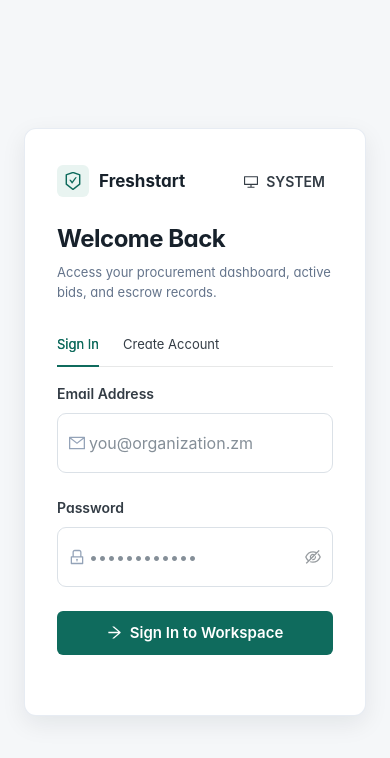
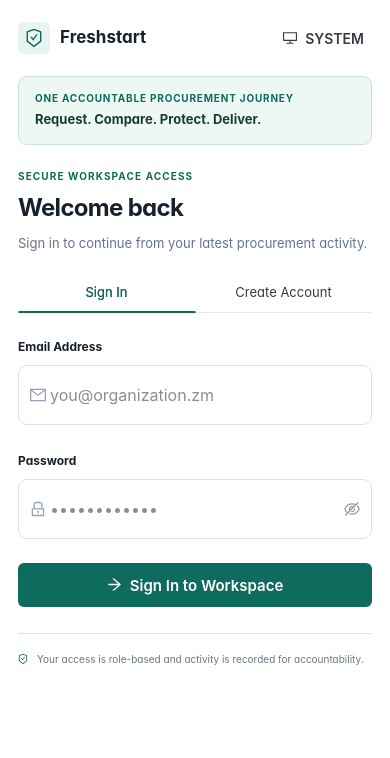
Before and after one commit to JamieWamz/zedprocure, a React (Create React App) app in the folder frontend/: page /login in a window 390 px wide. Shown: the top 758 px of the page. Built offline with nearby package versions, Linux system fonts and the light colour scheme; no server answers.

Commit message:
feat(ui): enrich unified login experience

```diff
--- a/frontend/src/components/UnifiedLogin.js
+++ b/frontend/src/components/UnifiedLogin.js
@@ -1,10 +1,11 @@
 import React, { useState } from 'react';
-import { Alert, Form, Input, Button, Select, Tabs, message, Space, Tag, Tooltip } from 'antd';
+import { Alert, Form, Input, Button, Radio, Tabs, message, Tag } from 'antd';
 import {
   MailOutlined, LockOutlined, UserOutlined, BankOutlined,
   SafetyCertificateOutlined, CheckCircleFilled,
-  ThunderboltOutlined, SunOutlined, MoonOutlined, DesktopOutlined,
-  ArrowRightOutlined
+  SunOutlined, MoonOutlined, DesktopOutlined, ArrowRightOutlined,
+  ShoppingCartOutlined, ShopOutlined, FileProtectOutlined,
+  AuditOutlined
 } from '@ant-design/icons';
 import { useAuth } from '../context/AuthContext';
 import { useNavigate } from 'react-router-dom';
@@ -18,14 +19,10 @@
   const navigate = useNavigate();
   const [loading, setLoading] = useState(false);
   const [registering, setRegistering] = useState(false);
+  const [activeTab, setActiveTab] = useState('login');
   const [loginForm] = Form.useForm();
   const [registerForm] = Form.useForm();
   const accountType = Form.useWatch('account_type', registerForm);
-
-  const fillQuickLogin = (email, password) => {
-    loginForm.setFieldsValue({ email, password });
-    message.info(`Pre-filled login for ${email}`);
-  };
 
   const onFinish = async (values) => {
     setLoading(true);
@@ -70,7 +67,7 @@
 
   return (
     <div className="login-split">
-      {/* ── Left Hero Side ── */}
+      {/* ── Product introduction ── */}
       <div className="login-hero" aria-hidden="true">
         <img className="login-hero-img" src={cdnImages.loginHero} alt="Zambia Procurement" loading="eager" />
         <div className="login-hero-overlay" />
@@ -81,53 +78,78 @@
                 <SafetyCertificateOutlined style={{ fontSize: 20, color: '#ffffff' }} />
               </span>
               <span className="login-hero-title">Freshstart</span>
-              <Tag style={{ padding: '1px 8px', borderColor: 'rgba(255,255,255,.28)', background: 'rgba(15,107,93,.36)', color: '#d7f3ec' }}>
-                Procurement platform
-              </Tag>
+              <Tag className="login-hero-brand-tag">Procurement platform</Tag>
+            </div>
+            <div className="login-system-status">
+              <span className="login-system-status-dot" />
+              Secure workspace
             </div>
           </div>
 
           <div className="login-hero-middle">
+            <div className="login-hero-eyebrow">One accountable procurement journey</div>
             <h1 className="login-hero-heading">
-              Procurement workflows with <br />
-              clear financial controls.
+              From requirement to payment,<br />every step stays clear.
             </h1>
             <p className="login-hero-subheading">
-              Coordinate buyers, verified suppliers, approvals, escrow payments and audit records in one accountable workspace.
+              Bring buyers, verified suppliers, approvals, protected payments and delivery records into one connected workspace.
             </p>
 
-            <div className="login-hero-pills">
-              <div className="login-pill">
-                <CheckCircleFilled style={{ color: '#10b981' }} />
-                <span>Controlled escrow and payment records</span>
+            <div className="login-journey" aria-label="Procurement workflow">
+              <div className="login-journey-step">
+                <span>01</span>
+                <strong>Request</strong>
+                <small>Define the need</small>
               </div>
-              <div className="login-pill">
-                <CheckCircleFilled style={{ color: '#10b981' }} />
-                <span>Supplier compliance verification</span>
+              <ArrowRightOutlined className="login-journey-arrow" />
+              <div className="login-journey-step">
+                <span>02</span>
+                <strong>Compare</strong>
+                <small>Review fair offers</small>
               </div>
-              <div className="login-pill">
-                <CheckCircleFilled style={{ color: '#10b981' }} />
-                <span>Structured bid evaluation and approvals</span>
+              <ArrowRightOutlined className="login-journey-arrow" />
+              <div className="login-journey-step">
+                <span>03</span>
+                <strong>Protect</strong>
+                <small>Approve and fund</small>
+              </div>
+              <ArrowRightOutlined className="login-journey-arrow" />
+              <div className="login-journey-step">
+                <span>04</span>
+                <strong>Deliver</strong>
+                <small>Complete with proof</small>
+              </div>
+            </div>
+
+            <div className="login-role-preview">
+              <div className="login-role-preview-card">
+                <span className="login-role-preview-icon"><ShoppingCartOutlined /></span>
+                <div>
+                  <strong>For customers</strong>
+                  <p>Make requests, compare proposals and follow every order.</p>
+                </div>
+              </div>
+              <div className="login-role-preview-card">
+                <span className="login-role-preview-icon"><ShopOutlined /></span>
+                <div>
+                  <strong>For suppliers</strong>
+                  <p>Find opportunities, submit bids and manage delivery.</p>
+                </div>
               </div>
             </div>
           </div>
 
           <div className="login-hero-foot">
-            <Space size={16}>
-              <span>Role-based access</span>
-              <span>•</span>
-              <span>Auditable workflows</span>
-              <span>•</span>
-              <span>Financial controls</span>
-            </Space>
+            <span><FileProtectOutlined /> Protected payment records</span>
+            <span><CheckCircleFilled /> Verified participation</span>
+            <span><AuditOutlined /> Traceable decisions</span>
           </div>
         </div>
       </div>
 
-      {/* ── Right Form Pane ── */}
+      {/* ── Workspace access ── */}
       <div className="login-form-pane">
         <div className="login-card">
-          {/* Header Bar: Brand + Theme Toggle */}
           <div className="login-card-header">
             <div className="login-brand-small">
               <div className="login-brand-icon">
@@ -143,21 +165,31 @@
                 icon={appearance === 'dark' ? <SunOutlined /> : appearance === 'light' ? <MoonOutlined /> : <DesktopOutlined />}
                 onClick={() => setAppearance(appearance === 'dark' ? 'light' : appearance === 'light' ? 'system' : 'dark')}
                 title={`Theme: ${appearance}`}
+                aria-label={`Change appearance. Current setting: ${appearance}`}
               >
                 {appearance.toUpperCase()}
               </Button>
             </div>
           </div>
 
-          {/* Headline */}
-          <div className="login-card-title-section">
-            <h2>Welcome Back</h2>
-            <p>Access your procurement dashboard, active bids, and escrow records.</p>
+          <div className="login-mobile-intro">
+            <span>One accountable procurement journey</span>
+            <strong>Request. Compare. Protect. Deliver.</strong>
           </div>
 
-          {/* Form Tabs: Sign In / Create Account */}
+          <div className="login-card-title-section">
+            <span className="login-card-eyebrow">Secure workspace access</span>
+            <h2>{activeTab === 'login' ? 'Welcome back' : 'Join Freshstart'}</h2>
+            <p>
+              {activeTab === 'login'
+                ? 'Sign in to continue from your latest procurement activity.'
+                : 'Choose your role and create the workspace that fits your work.'}
+            </p>
+          </div>
+
           <Tabs
-            defaultActiveKey="login"
+            activeKey={activeTab}
+            onChange={setActiveTab}
             className="login-tabs"
             items={[
               {
@@ -212,24 +244,27 @@
                 label: 'Create Account',
                 children: (
                   <Form form={registerForm} name="register" onFinish={onRegister} layout="vertical" initialValues={{ account_type: 'customer' }} requiredMark={false}>
-                    <Form.Item name="account_type" label="I want to register as:" rules={[{ required: true }]}>
-                      <Select
-                        size="large"
-                        options={[
-                          { value: 'customer', label: 'Customer / Buyer (Procurement Officer)' },
-                          { value: 'supplier', label: 'Supplier / Vendor (Bidding Contractor)' },
-                        ]}
-                      />
+                    <Form.Item name="account_type" label="Choose your workspace" rules={[{ required: true }]}>
+                      <Radio.Group className="login-role-selector">
+                        <Radio.Button value="customer">
+                          <ShoppingCartOutlined />
+                          <span><strong>Customer</strong><small>Request and purchase</small></span>
+                        </Radio.Button>
+                        <Radio.Button value="supplier">
+                          <ShopOutlined />
+                          <span><strong>Supplier</strong><small>Bid and deliver</small></span>
+                        </Radio.Button>
+                      </Radio.Group>
                     </Form.Item>
 
                     {accountType === 'supplier' && (
                       <Alert
                         type="info"
                         showIcon
-                        style={{ marginBottom: 16, borderRadius: 8 }}
+                        className="login-supplier-note"
                         message={
-                          <span style={{ fontSize: 13 }}>
-                            Suppliers must provide PACRA & ZRA details for compliance.
+                          <span>
+                            Have your PACRA and ZRA details ready for supplier verification.
                           </span>
                         }
                       />
@@ -265,6 +300,11 @@
               },
             ]}
           />
+
+          <div className="login-assurance">
+            <SafetyCertificateOutlined />
+            <span>Your access is role-based and activity is recorded for accountability.</span>
+          </div>
         </div>
       </div>
     </div>
--- a/frontend/src/global.css
+++ b/frontend/src/global.css
@@ -190,25 +190,19 @@
 .login-split {
   min-height: 100vh;
   min-height: 100dvh;
-  display: flex;
+  display: grid;
+  grid-template-columns: minmax(0, 1.18fr) minmax(430px, 0.82fr);
   background: var(--bg-color-light);
   font-family: var(--font-family-sans);
 }
 
 html[data-theme='dark'] .login-split { background: var(--bg-color-dark); }
 
-/* Left Hero Section */
 .login-hero {
   position: relative;
-  flex: 1 1 55%;
   overflow: hidden;
-  display: none;
-}
-
-@media (min-width: 900px) {
-  .login-hero {
-    display: block;
-  }
+  min-height: 100vh;
+  min-height: 100dvh;
 }
 
 .login-hero-img {
@@ -217,14 +211,15 @@
   width: 100%;
   height: 100%;
   object-fit: cover;
-  transform: scale(1.03);
-  transition: transform 10s ease;
+  transform: scale(1.02);
 }
 
 .login-hero-overlay {
   position: absolute;
   inset: 0;
-  background: linear-gradient(110deg, rgba(15, 27, 34, 0.94), rgba(15, 62, 55, 0.86));
+  background:
+    radial-gradient(circle at 82% 18%, rgba(70, 183, 166, 0.22), transparent 30%),
+    linear-gradient(122deg, rgba(8, 19, 27, 0.97) 5%, rgba(13, 55, 51, 0.92) 58%, rgba(9, 42, 48, 0.88));
 }
 
 .login-hero-content {
@@ -234,8 +229,15 @@
   display: flex;
   flex-direction: column;
   justify-content: space-between;
-  padding: 48px 56px;
+  padding: clamp(32px, 4vw, 58px) clamp(36px, 5vw, 72px);
   color: #ffffff;
+}
+
+.login-hero-top {
+  display: flex;
+  align-items: center;
+  justify-content: space-between;
+  gap: 24px;
 }
 
 .login-hero-brand {
@@ -247,12 +249,12 @@
 .login-hero-logo {
   width: 40px;
   height: 40px;
-  border-radius: 8px;
-  background: #0f6b5d;
+  border-radius: 9px;
+  background: rgba(38, 153, 133, 0.92);
   display: flex;
   align-items: center;
   justify-content: center;
-  box-shadow: none;
+  box-shadow: 0 8px 24px rgba(2, 16, 14, 0.28);
 }
 
 .login-hero-title {
@@ -262,71 +264,199 @@
   color: #ffffff;
 }
 
+.login-hero-brand-tag.ant-tag {
+  margin: 0 0 0 2px;
+  padding: 2px 9px;
+  border-color: rgba(255, 255, 255, 0.2);
+  background: rgba(255, 255, 255, 0.08);
+  color: rgba(255, 255, 255, 0.78);
+}
+
+.login-system-status {
+  display: inline-flex;
+  align-items: center;
+  gap: 8px;
+  padding: 7px 11px;
+  border: 1px solid rgba(255, 255, 255, 0.15);
+  border-radius: 999px;
+  background: rgba(5, 19, 22, 0.28);
+  color: rgba(255, 255, 255, 0.75);
+  font-size: 11px;
+  font-weight: 650;
+  letter-spacing: 0.02em;
+}
+
+.login-system-status-dot {
+  width: 7px;
+  height: 7px;
+  border-radius: 50%;
+  background: #64d6ad;
+  box-shadow: 0 0 0 4px rgba(100, 214, 173, 0.12);
+}
+
+.login-hero-middle {
+  width: min(100%, 700px);
+}
+
+.login-hero-eyebrow {
+  margin-bottom: 14px;
+  color: #8cdecf;
+  font-size: 12px;
+  font-weight: 750;
+  letter-spacing: 0.12em;
+  text-transform: uppercase;
+}
+
 .login-hero-heading {
-  font-size: clamp(28px, 3.2vw, 40px);
-  font-weight: 680;
-  line-height: 1.18;
-  letter-spacing: -0.035em;
+  font-size: clamp(32px, 3.5vw, 52px);
+  font-weight: 700;
+  line-height: 1.1;
+  letter-spacing: -0.04em;
   color: #ffffff;
-  margin: 0 0 16px 0;
+  margin: 0 0 20px;
 }
 
 .login-hero-subheading {
-  font-size: 15px;
-  line-height: 1.6;
+  font-size: 16px;
+  line-height: 1.7;
   color: rgba(255, 255, 255, 0.82);
-  max-width: 480px;
-  margin: 0 0 32px 0;
-}
-
-.login-hero-pills {
+  max-width: 620px;
+  margin: 0 0 30px;
+}
+
+.login-journey {
+  display: grid;
+  grid-template-columns: 1fr auto 1fr auto 1fr auto 1fr;
+  align-items: center;
+  padding: 18px 20px;
+  border: 1px solid rgba(255, 255, 255, 0.13);
+  border-radius: 12px;
+  background: rgba(5, 20, 24, 0.34);
+  backdrop-filter: blur(8px);
+}
+
+.login-journey-step {
   display: flex;
   flex-direction: column;
+  min-width: 0;
+}
+
+.login-journey-step > span {
+  margin-bottom: 6px;
+  color: #77cbbc;
+  font-size: 10px;
+  font-weight: 750;
+  letter-spacing: 0.08em;
+}
+
+.login-journey-step strong {
+  color: #ffffff;
+  font-size: 13px;
+  font-weight: 700;
+}
+
+.login-journey-step small {
+  margin-top: 2px;
+  color: rgba(255, 255, 255, 0.57);
+  font-size: 10px;
+  white-space: nowrap;
+}
+
+.login-journey-arrow {
+  margin: 0 13px;
+  color: rgba(255, 255, 255, 0.28);
+  font-size: 10px;
+}
+
+.login-role-preview {
+  display: grid;
+  grid-template-columns: repeat(2, minmax(0, 1fr));
   gap: 12px;
-}
-
-.login-pill {
-  display: flex;
-  align-items: center;
-  gap: 10px;
-  background: rgba(15, 23, 28, 0.38);
-  border: 1px solid rgba(255, 255, 255, 0.16);
-  padding: 10px 16px;
-  border-radius: 6px;
+  margin-top: 14px;
+}
+
+.login-role-preview-card {
+  display: flex;
+  align-items: flex-start;
+  gap: 13px;
+  padding: 16px;
+  border: 1px solid rgba(255, 255, 255, 0.12);
+  border-radius: 10px;
+  background: rgba(255, 255, 255, 0.06);
+}
+
+.login-role-preview-icon {
+  display: grid;
+  flex: 0 0 34px;
+  width: 34px;
+  height: 34px;
+  place-items: center;
+  border-radius: 8px;
+  background: rgba(91, 197, 177, 0.14);
+  color: #8cdecf;
+  font-size: 16px;
+}
+
+.login-role-preview-card strong {
+  display: block;
+  color: #ffffff;
   font-size: 13px;
-  font-weight: 500;
-  color: #f1f5f9;
-  width: fit-content;
+}
+
+.login-role-preview-card p {
+  margin: 4px 0 0;
+  color: rgba(255, 255, 255, 0.64);
+  font-size: 11px;
+  line-height: 1.45;
 }
 
 .login-hero-foot {
-  font-size: 12px;
-  letter-spacing: 0.5px;
+  display: flex;
+  align-items: center;
+  gap: 24px;
+  border-top: 1px solid rgba(255, 255, 255, 0.12);
+  padding-top: 20px;
   color: rgba(255, 255, 255, 0.6);
-  border-top: 1px solid rgba(255, 255, 255, 0.12);
-  padding-top: 24px;
-}
-
-/* Right Form Pane */
+  font-size: 11px;
+}
+
+.login-hero-foot span {
+  display: inline-flex;
+  align-items: center;
+  gap: 7px;
+}
+
+.login-hero-foot .anticon {
+  color: #78cdbd;
+}
+
 .login-form-pane {
-  flex: 1 1 45%;
   display: flex;
   align-items: center;
   justify-content: center;
-  padding: 32px 24px;
-  background: var(--bg-color-light);
-}
-
-html[data-theme='dark'] .login-form-pane { background: var(--bg-color-dark); }
+  min-height: 100vh;
+  min-height: 100dvh;
+  padding: 34px clamp(24px, 4vw, 60px);
+  overflow-y: auto;
+  background:
+    radial-gradient(circle at 100% 0%, rgba(15, 107, 93, 0.07), transparent 34%),
+    var(--bg-color-light);
+}
+
+html[data-theme='dark'] .login-form-pane {
+  background:
+    radial-gradient(circle at 100% 0%, rgba(69, 183, 166, 0.08), transparent 34%),
+    var(--bg-color-dark);
+}
 
 .login-card {
   width: 100%;
-  max-width: 440px;
+  max-width: 470px;
   background: var(--card-bg-light);
-  border: 1px solid rgba(226, 232, 240, 0.8);
-  border-radius: 12px;
-  padding: 36px 32px;
-  box-shadow: 0 8px 24px rgba(16, 24, 40, 0.08);
+  border: 1px solid var(--border-color-light);
+  border-radius: 14px;
+  padding: 30px 32px 24px;
+  box-shadow: 0 16px 44px rgba(16, 24, 40, 0.09);
 }
 
 html[data-theme='dark'] .login-card { background: var(--card-bg-dark); border-color: var(--border-color-dark); box-shadow: var(--shadow-lg); }
@@ -335,7 +465,7 @@
   display: flex;
   align-items: center;
   justify-content: space-between;
-  margin-bottom: 24px;
+  margin-bottom: 28px;
 }
 
 .login-brand-small {
@@ -354,6 +484,8 @@
   justify-content: center;
 }
 
+html[data-theme='dark'] .login-brand-icon { background: rgba(69, 183, 166, 0.12); }
+
 .login-brand-text {
   font-size: 17px;
   font-weight: 700;
@@ -361,19 +493,33 @@
 }
 
 .login-card-title-section {
-  margin-bottom: 20px;
-}
+  margin-bottom: 18px;
+}
+
+.login-card-eyebrow {
+  display: block;
+  margin-bottom: 6px;
+  color: var(--primary-color-light);
+  font-size: 10px;
+  font-weight: 750;
+  letter-spacing: 0.11em;
+  text-transform: uppercase;
+}
+
+html[data-theme='dark'] .login-card-eyebrow { color: var(--primary-color-dark); }
 
 .login-card-title-section h2 {
-  font-size: 24px;
+  font-size: 27px;
   font-weight: 700;
-  margin: 0 0 6px 0;
-  letter-spacing: -0.5px;
+  margin: 0 0 7px;
+  letter-spacing: -0.7px;
   color: var(--text-color);
 }
 
 .login-card-title-section p {
+  max-width: 390px;
   font-size: 13px;
+  line-height: 1.55;
   color: #64748b;
   margin: 0;
 }
@@ -382,38 +528,89 @@
   color: #94a3b8;
 }
 
-/* Quick Fill Bar */
-.login-quick-fill {
-  background: rgba(241, 245, 249, 0.7);
-  border: 1px solid rgba(226, 232, 240, 0.8);
-  padding: 10px 14px;
-  border-radius: 12px;
-  margin-bottom: 20px;
-  display: flex;
-  align-items: center;
-  justify-content: space-between;
-  flex-wrap: wrap;
-  gap: 8px;
-}
-
-html[data-theme='dark'] .login-quick-fill {
-  background: rgba(30, 41, 59, 0.5);
-  border: 1px solid rgba(255, 255, 255, 0.08);
-}
-
-.login-quick-label {
+.login-mobile-intro {
+  display: none;
+}
+
+.login-tabs .ant-tabs-nav {
+  margin-bottom: 22px;
+}
+
+.login-tabs .ant-tabs-nav-list {
+  width: 100%;
+}
+
+.login-tabs .ant-tabs-tab {
+  flex: 1;
+  justify-content: center;
+  margin: 0 !important;
+  padding: 11px 10px;
+}
+
+.login-tabs .ant-form-item-label > label {
+  color: var(--text-color-light);
   font-size: 12px;
-  font-weight: 600;
-  color: #64748b;
-}
-
-html[data-theme='dark'] .login-quick-label {
-  color: #94a3b8;
-}
-
-.login-quick-buttons {
-  display: flex;
-  gap: 6px;
+  font-weight: 650;
+}
+
+html[data-theme='dark'] .login-tabs .ant-form-item-label > label { color: var(--text-color-dark); }
+
+.login-role-selector {
+  display: grid;
+  grid-template-columns: repeat(2, minmax(0, 1fr));
+  gap: 10px;
+  width: 100%;
+}
+
+.login-role-selector .ant-radio-button-wrapper {
+  display: flex;
+  align-items: center;
+  gap: 10px;
+  height: auto;
+  min-height: 62px;
+  padding: 10px 12px;
+  border: 1px solid var(--border-color-light) !important;
+  border-radius: 8px !important;
+  color: var(--text-color-light);
+  line-height: 1.2;
+}
+
+.login-role-selector .ant-radio-button-wrapper::before { display: none !important; }
+
+.login-role-selector .ant-radio-button-wrapper-checked {
+  border-color: var(--primary-color-light) !important;
+  background: #edf7f4;
+  color: var(--primary-color-light);
+  box-shadow: 0 0 0 2px rgba(15, 107, 93, 0.08);
+}
+
+.login-role-selector .anticon { font-size: 17px; }
+
+.login-role-selector span {
+  display: flex;
+  flex-direction: column;
+  min-width: 0;
+}
+
+.login-role-selector strong { font-size: 12px; }
+.login-role-selector small { margin-top: 3px; color: #64748b; font-size: 10px; }
+
+html[data-theme='dark'] .login-role-selector .ant-radio-button-wrapper {
+  border-color: var(--border-color-dark) !important;
+  background: var(--card-bg-dark);
+  color: var(--text-color-dark);
+}
+
+html[data-theme='dark'] .login-role-selector .ant-radio-button-wrapper-checked {
+  border-color: var(--primary-color-dark) !important;
+  background: rgba(69, 183, 166, 0.12);
+  color: var(--primary-color-dark);
+}
+
+.login-supplier-note {
+  margin-bottom: 16px;
+  border-radius: 8px;
+  font-size: 12px;
 }
 
 .login-submit-btn {
@@ -422,6 +619,99 @@
   font-weight: 600;
   font-size: 15px;
   box-shadow: none;
+}
+
+.login-assurance {
+  display: flex;
+  align-items: flex-start;
+  gap: 9px;
+  margin-top: 2px;
+  padding-top: 18px;
+  border-top: 1px solid var(--border-color-light);
+  color: #687787;
+  font-size: 10px;
+  line-height: 1.5;
+}
+
+.login-assurance .anticon {
+  margin-top: 2px;
+  color: var(--primary-color-light);
+}
+
+html[data-theme='dark'] .login-assurance {
+  border-color: var(--border-color-dark);
+  color: var(--text-secondary-dark);
+}
+
+html[data-theme='dark'] .login-assurance .anticon { color: var(--primary-color-dark); }
+
+@media (max-width: 1180px) {
+  .login-split { grid-template-columns: minmax(0, 1fr) minmax(410px, 0.9fr); }
+  .login-hero-content { padding-inline: 40px; }
+  .login-role-preview { display: none; }
+  .login-journey-step small { display: none; }
+}
+
+@media (max-height: 780px) and (min-width: 901px) {
+  .login-role-preview { display: none; }
+  .login-hero-subheading { margin-bottom: 20px; }
+  .login-hero-content { padding-block: 30px; }
+  .login-card { padding-block: 24px 20px; }
+  .login-card-header { margin-bottom: 18px; }
+}
+
+@media (max-width: 900px) {
+  .login-split { display: block; }
+  .login-hero { display: none; }
+  .login-form-pane {
+    align-items: flex-start;
+    min-height: 100vh;
+    min-height: 100dvh;
+    padding: 24px 18px 40px;
+  }
+  .login-card {
+    max-width: 540px;
+    padding: 26px 28px 22px;
+  }
+  .login-mobile-intro {
+    display: flex;
+    flex-direction: column;
+    gap: 4px;
+    margin: -6px 0 24px;
+    padding: 14px 16px;
+    border: 1px solid #cce2dc;
+    border-radius: 9px;
+    background: #edf7f4;
+  }
+  .login-mobile-intro span {
+    color: var(--primary-color-light);
+    font-size: 10px;
+    font-weight: 750;
+    letter-spacing: 0.08em;
+    text-transform: uppercase;
+  }
+  .login-mobile-intro strong { color: #173d36; font-size: 13px; }
+  html[data-theme='dark'] .login-mobile-intro {
+    border-color: rgba(69, 183, 166, 0.22);
+    background: rgba(69, 183, 166, 0.1);
+  }
+  html[data-theme='dark'] .login-mobile-intro span { color: var(--primary-color-dark); }
+  html[data-theme='dark'] .login-mobile-intro strong { color: var(--text-color-dark); }
+}
+
+@media (max-width: 480px) {
+  .login-form-pane { padding: 0; }
+  .login-card {
+    min-height: 100vh;
+    min-height: 100dvh;
+    padding: 22px 18px 28px;
+    border: 0;
+    border-radius: 0;
+    box-shadow: none;
+  }
+  .login-card-title-section h2 { font-size: 24px; }
+  .login-role-selector { grid-template-columns: 1fr; }
+  .login-role-selector .ant-radio-button-wrapper { min-height: 56px; }
 }
 
 /* ============================================================
```
